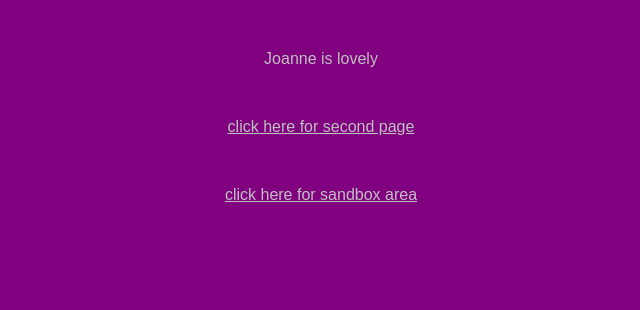
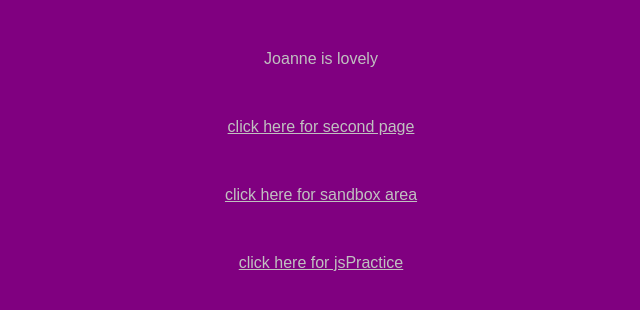
Before and after one commit to mjsutherland/mjsutherland.github.io, a Jekyll site: the page index.html, which Jekyll copies as it is, in a window 1280 px wide. Shown: the top 310 px of the page, without its empty margins (319-959 px from the left). Built offline with Jekyll 4.4.1, drawn with Linux system fonts in a browser that asks for light colours.

Commit message:
Update index.html

```diff
--- a/index.html
+++ b/index.html
@@ -9,5 +9,6 @@
   <p class="text">Joanne is lovely</p>
   <a class="text" href="mjsutherland.github.io/second_page">click here for second page</a>
   <a class="text" href="mjsutherland.github.io/sandbox.html">click here for sandbox area</a>
+  <a class="text" href="mjsutherland.github.io/jsPractice.html">click here for jsPractice</a>
   </body>
 </html>
```
